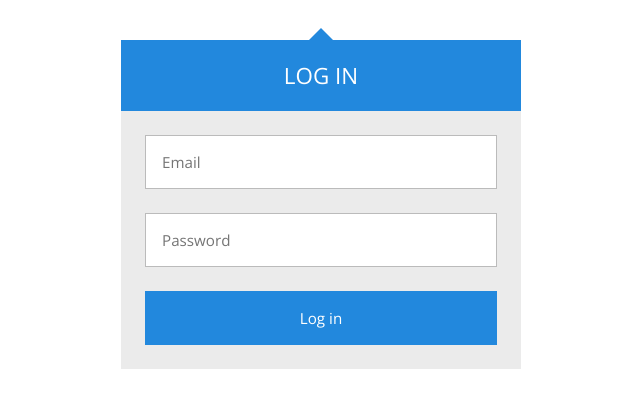
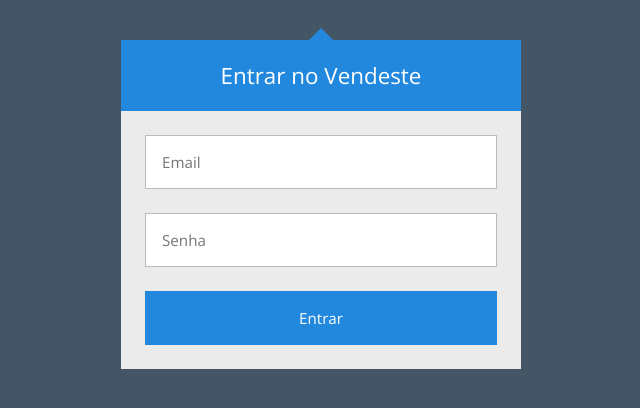
Before and after one commit to brunos3d/Vendeste, a Next.js app: page /login in a window 1280 px wide. Shown: the top 408 px of the page, without its empty margins (319-959 px from the left). Built offline with nearby package versions, Linux system fonts and the light colour scheme.

Commit message:
estudo sobre alterações de estilos

```diff
--- a/frontend/components/LoginForm/index.js
+++ b/frontend/components/LoginForm/index.js
@@ -18,17 +18,17 @@
         <Container>
             <div className="login-triangle"></div>
 
-            <h2 className="login-header">Log in</h2>
+            <h2 className="login-header">Entrar no Vendeste</h2>
 
             <form className="login-container">
                 <p>
                     <input type="email" placeholder="Email" />
                 </p>
                 <p>
-                    <input type="password" placeholder="Password" />
+                    <input type="password" placeholder="Senha" />
                 </p>
                 <p>
-                    <input type="submit" value="Log in" />
+                    <input type="submit" value="Entrar" />
                 </p>
             </form>
         </Container>
--- a/frontend/components/LoginForm/styles.js
+++ b/frontend/components/LoginForm/styles.js
@@ -7,14 +7,12 @@
         font-size: 16px;
     }
 
-    /* Reset top and bottom margins from certain elements */
     .login-header,
     & p {
         margin-top: 0;
         margin-bottom: 0;
     }
 
-    /* The triangle form is achieved by a CSS hack */
     .login-triangle {
         width: 0;
         margin-right: auto;
@@ -29,7 +27,6 @@
         font-size: 1.4em;
         font-weight: normal;
         text-align: center;
-        text-transform: uppercase;
         color: #fff;
     }
 
@@ -38,7 +35,6 @@
         padding: 12px;
     }
 
-    /* Every row inside .login-container is defined with p tags */
     & p {
         padding: 12px;
     }
@@ -62,7 +58,6 @@
         color: #555;
     }
 
-    /* Text fields' focus effect */
     & input[type="email"]:focus,
     & input[type="password"]:focus {
         border-color: #888;
@@ -79,7 +74,6 @@
         background: #17c;
     }
 
-    /* Buttons' focus effect */
     & input[type="submit"]:focus {
         border-color: #05a;
     }
--- /dev/null
+++ b/frontend/styles/document.js
@@ -0,0 +1,7 @@
+import styled from "styled-components";
+
+export const HtmlContainer = styled.html`
+    body {
+        background-color: #456;
+    }
+`;
--- a/pages/_document.js
+++ b/pages/_document.js
@@ -1,5 +1,7 @@
+import { ServerStyleSheet } from "styled-components";
 import Document, { Head, Main, NextScript } from "next/document";
-import { ServerStyleSheet } from "styled-components";
+
+import { HtmlContainer } from "../frontend/styles/document";
 
 export default class MyDocument extends Document {
     static getInitialProps({ renderPage }) {
@@ -14,7 +16,7 @@
 
     render() {
         return (
-            <html>
+            <HtmlContainer lang="pt-BR">
                 <Head>
                     <link href="https://fonts.googleapis.com/css?family=Open+Sans:400,700" rel="stylesheet" />
                     {this.props.styleTags}
@@ -23,7 +25,7 @@
                     <Main />
                     <NextScript />
                 </body>
-            </html>
+            </HtmlContainer>
         );
     }
 }
--- a/pages/index.js
+++ b/pages/index.js
@@ -4,7 +4,7 @@
 
 const Index = ({ products }) => {
     return (
-        <div className="App">
+        <>
             <Head>
                 <title>Vendeste</title>
             </Head>
@@ -14,7 +14,7 @@
                     Produto {id}: {product}
                 </div>
             ))}
-        </div>
+        </>
     );
 };
 
--- a/pages/login.js
+++ b/pages/login.js
@@ -4,12 +4,12 @@
 
 const Login = () => {
     return (
-        <div className="App">
+        <>
             <Head>
                 <title>Vendeste</title>
             </Head>
             <LoginForm />
-        </div>
+        </>
     );
 };
 
```
